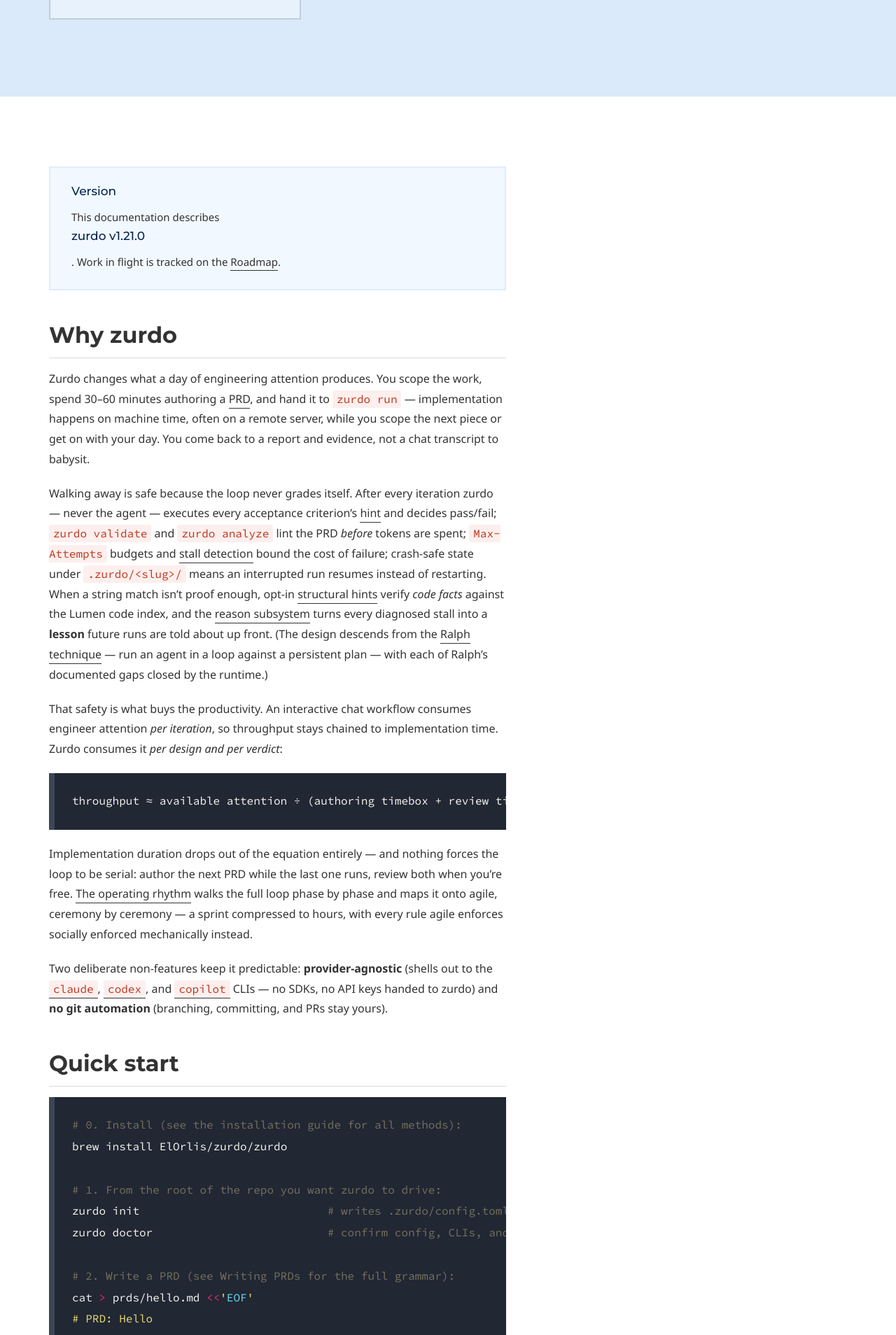
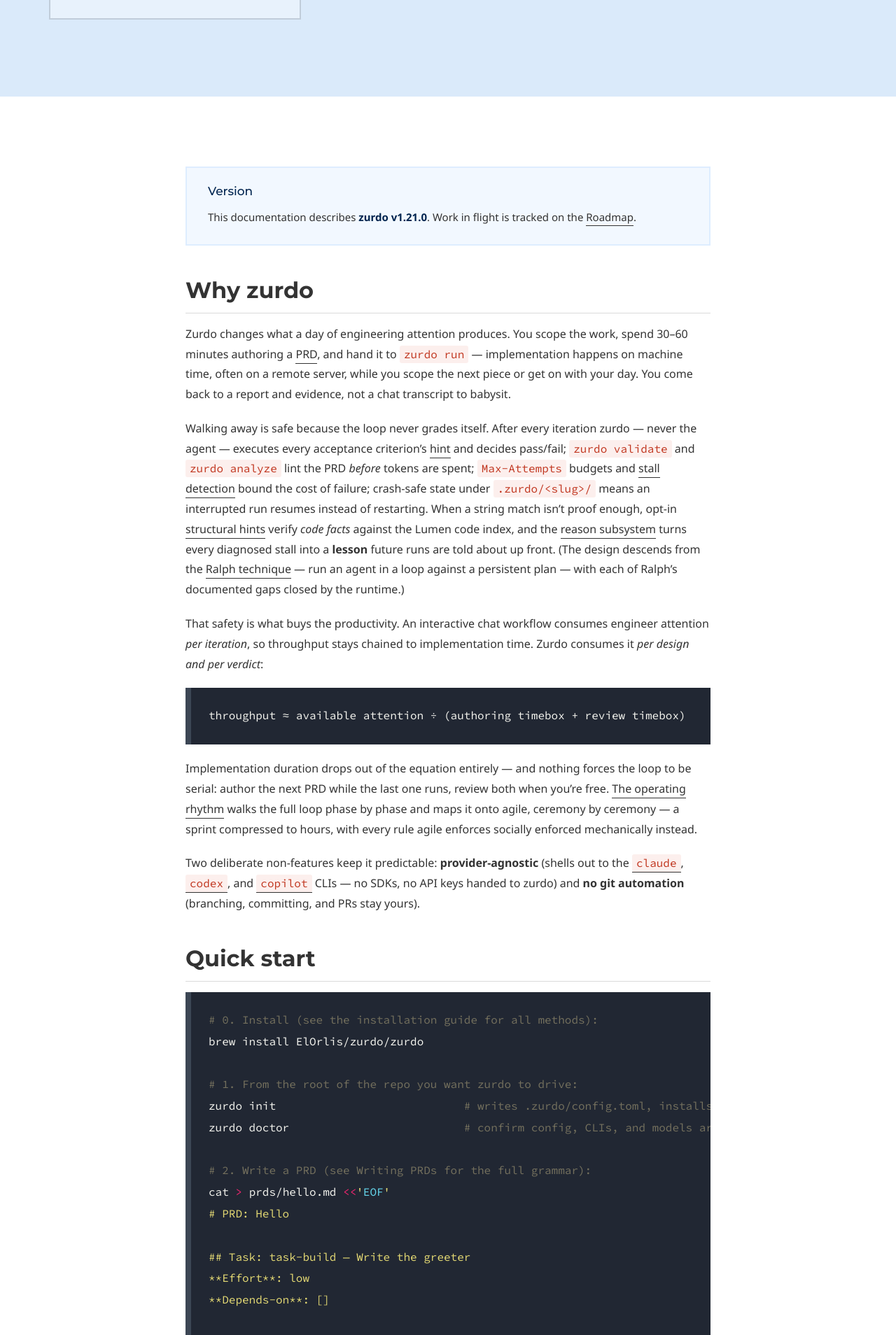
Before and after one commit to NumeronAI/zurdo.github.io, a Jekyll site: the page built from index.md, in a window 1280 px wide. Shown: the part 1991-3899 px from the top of the page at 70% size. Built offline with Jekyll 4.4.1, drawn with Linux system fonts in a browser that asks for light colours; some web fonts are replaced.

Commit message:
Center homepage body and keep inline bold inline in callouts
- homepage.html: render the body in a centered col-md-8 col-md-offset-2
  column instead of a left-pinned col-md-7
- _callout.scss: only a callout's leading bold phrase is a block title;
  later bold text (e.g. the Version callout's "zurdo v1.21.0") stays inline

Co-Authored-By: Claude Opus 5 (1M context) <noreply@anthropic.com>
Claude-Session: https://claude.ai/code/session_01AXQVyoTvJ3ravfVnijryv6

```diff
--- a/doks-theme/_layouts/homepage.html
+++ b/doks-theme/_layouts/homepage.html
@@ -95,7 +95,7 @@
 			<div class="section">
 				<div class="container">
 					<div class="row">
-						<div class="col-md-7">
+						<div class="col-md-8 col-md-offset-2">
 							<div class="content">
 								{{ content }}
 							</div><!-- /.content -->
--- a/doks-theme/_sass/components/_callout.scss
+++ b/doks-theme/_sass/components/_callout.scss
@@ -20,8 +20,13 @@
 	}
 
 	strong {
+		color: $color-dark;
+	}
+
+	/* Only the leading bold phrase is the callout title; bold text later in
+	   the body stays inline. */
+	p > strong:first-child {
 		display: block;
-		color: $color-dark;
 		font-family: $font-family-secondary;
 		font-size: 1.133em;
 		font-weight: 500;
```
Also changed, not shown: CLAUDE.md (+1 -1 lines).
